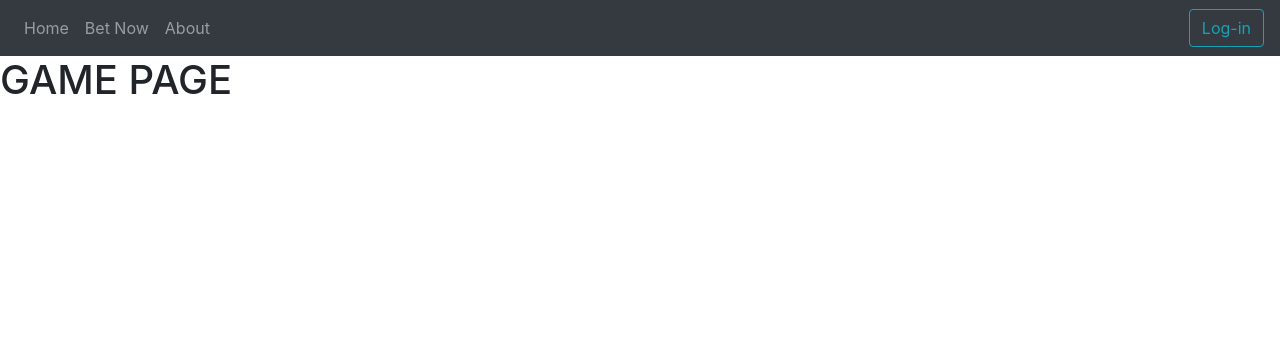
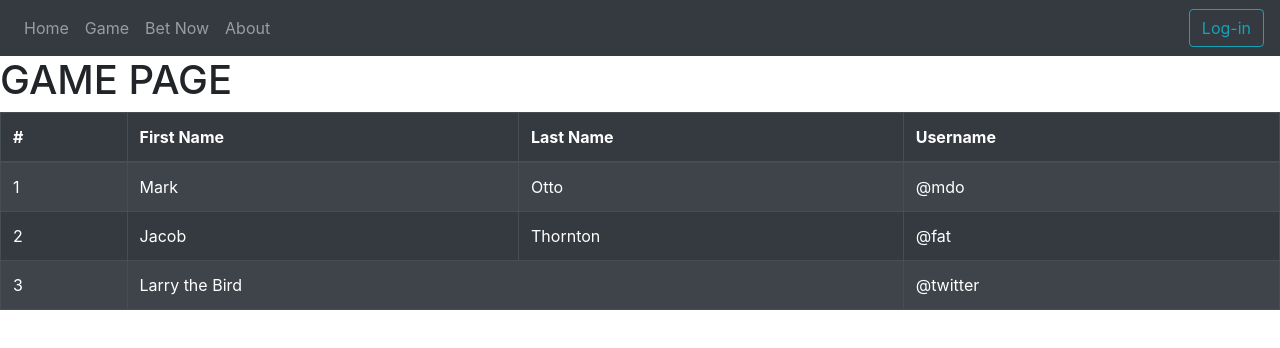
Before and after one commit to kayvan61/LineDriveBetting, a React (Create React App) app in the folder website/line-drive-betting/: page /game in a window 1280 px wide. Shown: the top 348 px of the page. Built offline with nearby package versions, Linux system fonts and the light colour scheme.

Commit message:
added table to game page

```diff
--- a/website/line-drive-betting/src/GamePage.js
+++ b/website/line-drive-betting/src/GamePage.js
@@ -1,5 +1,10 @@
 import React from "react";
 import GlobalNavbar from "./components/GlobalNavBar";
+import Col from "react-bootstrap/Col";
+import Table from "react-bootstrap/Table"
+
+
+
 
 class GamePage extends React.Component {
   render() {
@@ -7,9 +12,46 @@
       <div>
         <GlobalNavbar />
         <h1>GAME PAGE</h1>
-      </div>
+
+        <Table striped bordered hover variant="dark">
+        <thead>
+          <tr>
+            <th>#</th>
+            <th>First Name</th>
+            <th>Last Name</th>
+            <th>Username</th>
+          </tr>
+        </thead>
+        <tbody>
+          <tr>
+            <td>1</td>
+            <td>Mark</td>
+            <td>Otto</td>
+            <td>@mdo</td>
+          </tr>
+          <tr>
+            <td>2</td>
+            <td>Jacob</td>
+            <td>Thornton</td>
+            <td>@fat</td>
+          </tr>
+          <tr>
+            <td>3</td>
+            <td colSpan="2">Larry the Bird</td>
+            <td>@twitter</td>
+          </tr>
+        </tbody>
+      </Table>
+
+
+            </div>
+
+
+
     );
+
   }
+
 }
 
 export default GamePage;
--- a/website/line-drive-betting/src/components/GlobalNavBar.js
+++ b/website/line-drive-betting/src/components/GlobalNavBar.js
@@ -15,6 +15,7 @@
           <Navbar bg="dark" variant="dark">
             <Nav className="mr-auto">
               <Nav.Link href="/home">Home</Nav.Link>
+              <Nav.Link href="/game">Game</Nav.Link>
               <Nav.Link href="/betnow">Bet Now</Nav.Link>
               <Nav.Link href="/about">About</Nav.Link>
             </Nav>
```
